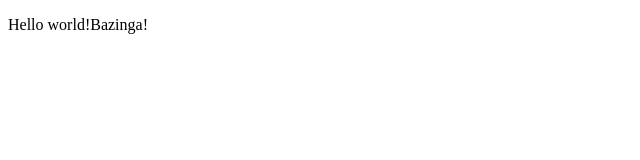
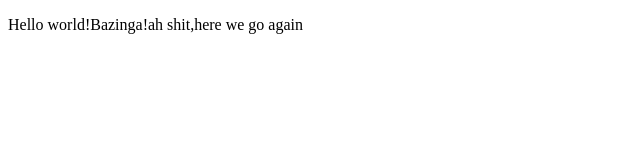
Before and after one commit to vaibhavbaweja7/Web-Dev-Bootcamp-Tasks, a plain HTML site: page hello.html in a window 1280 px wide. Shown: the whole page, without its empty margins (0-640 px from the left). Drawn offline with Linux system fonts and the light colour scheme.

Commit message:
Update hello.html

```diff
--- a/hello.html
+++ b/hello.html
@@ -6,7 +6,7 @@
 </head>
 <body>
 <p>
-Hello world!Bazinga!
+Hello world!Bazinga!ah shit,here we go again
 </p>
 </body>
 </html>
```
